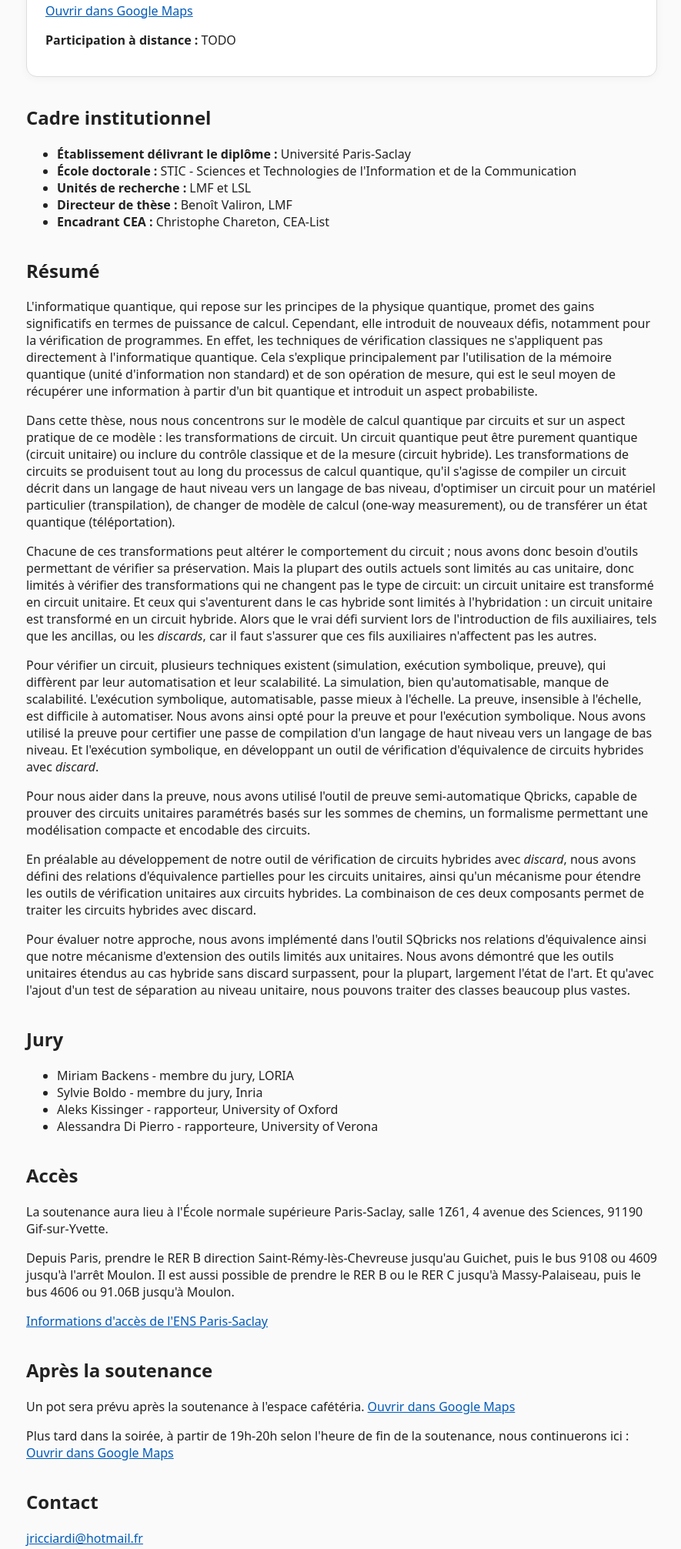
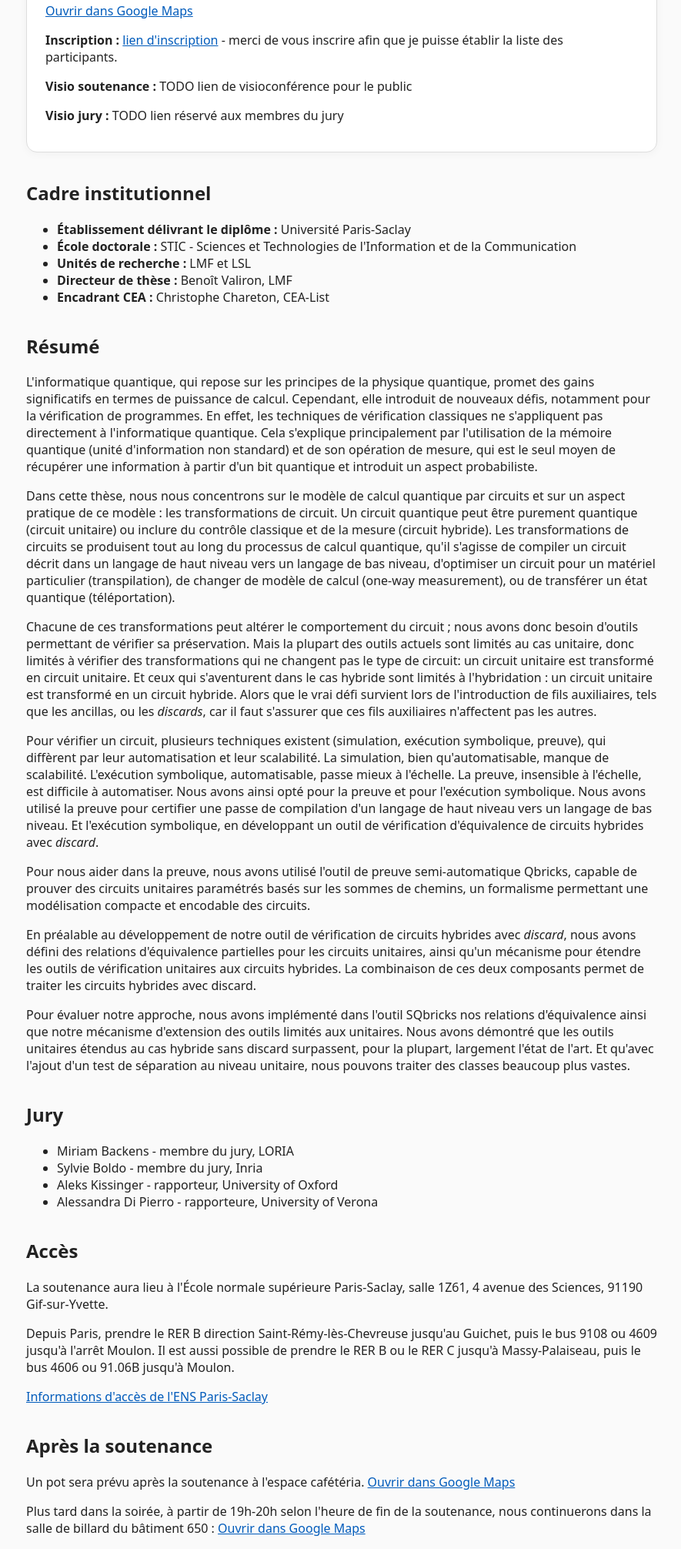
Before and after one commit to jricc/github.io, a plain HTML site: page index.html in a window 1280 px wide. Shown: the part 560-2572 px from the top of the page at 77% size, without its empty margins (196-1081 px from the left). Drawn offline with Linux system fonts and the light colour scheme.

Commit message:
Add forms

```diff
--- a/index.html
+++ b/index.html
@@ -25,7 +25,10 @@
       <p><strong>Lieu :</strong> École normale supérieure Paris-Saclay, salle 1Z61</p>
       <p><strong>Adresse :</strong> 4 avenue des Sciences, 91190 Gif-sur-Yvette, France</p>
       <p><a href="https://maps.app.goo.gl/YySipCzwZh6oyQ4a8">Ouvrir dans Google Maps</a></p>
-      <p><strong>Participation à distance :</strong> TODO</p>
+      <p><strong>Inscription :</strong> <a href="https://forms.gle/MHxftr5LkC7maYt9A">lien d'inscription</a> - merci de
+        vous inscrire afin que je puisse établir la liste des participants.</p>
+      <p><strong>Visio soutenance :</strong> TODO lien de visioconférence pour le public</p>
+      <p><strong>Visio jury :</strong> TODO lien réservé aux membres du jury</p>
     </section>
 
     <section>
@@ -129,7 +132,8 @@
         <a href="https://maps.app.goo.gl/uY7dRMi2qqMR5Bhy9">Ouvrir dans Google Maps</a>
       </p>
       <p>
-        Plus tard dans la soirée, à partir de 19h-20h selon l'heure de fin de la soutenance, nous continuerons ici :
+        Plus tard dans la soirée, à partir de 19h-20h selon l'heure de fin de la soutenance, nous continuerons dans la
+        salle de billard du bâtiment 650 :
         <a href="https://maps.app.goo.gl/phhV9KRYEQvaL94y9">Ouvrir dans Google Maps</a>
       </p>
     </section>
```
Also changed, not shown: en.html (+6 -2 lines).
